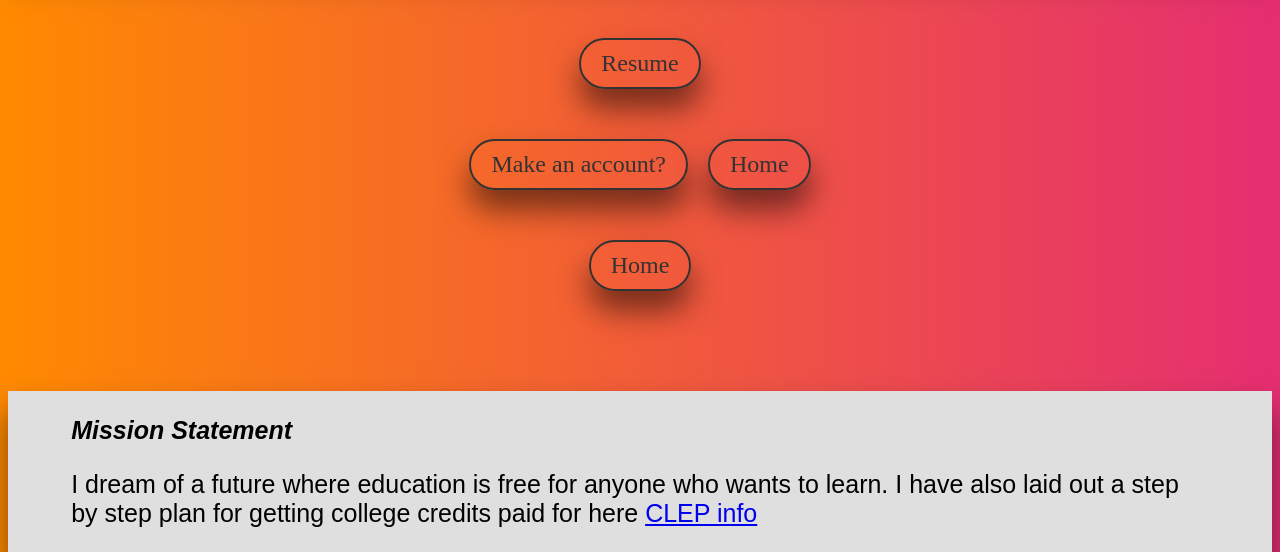
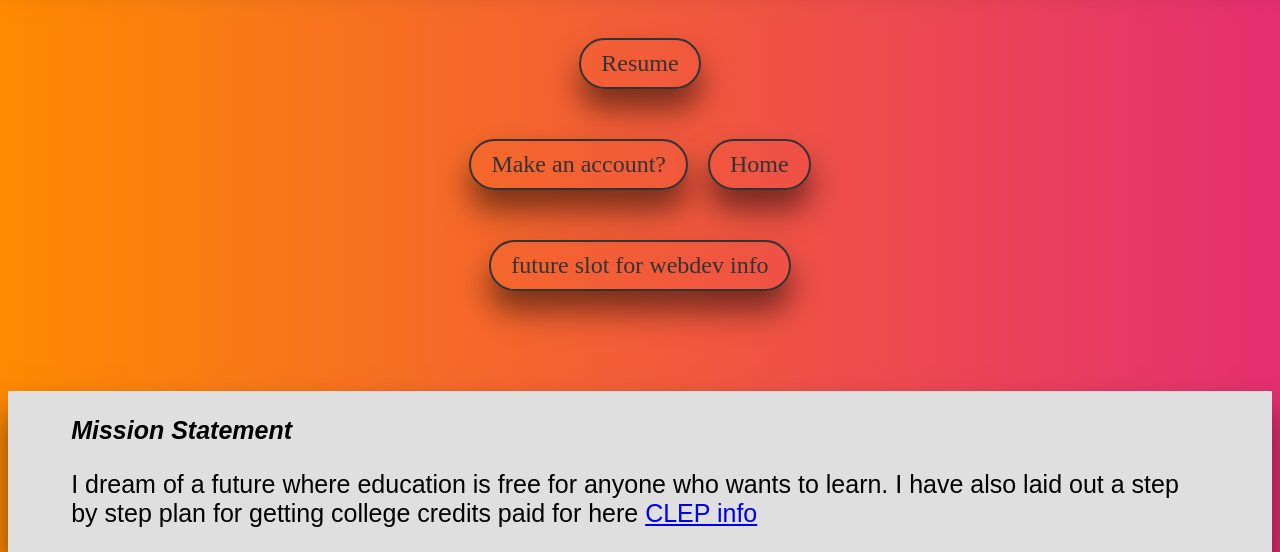
Before and after one commit to BuzzerrdBaait/fcapp, a Django app: page /about in a window 1280 px wide. Shown: the part 237-789 px from the top of the page. Run offline with Django 4.2, Linux system fonts and the light colour scheme.

Commit message:
I noticed I had doubled up on the home links on about us page

```diff
--- a/fcapp/templates/fcapp/about_us.html
+++ b/fcapp/templates/fcapp/about_us.html
@@ -40,7 +40,7 @@
 
             <div class="row">
 
-               <a href="{% url 'home' %}">Home</a>
+               <a href="{% url 'webinfo' %}">future slot for webdev info</a>
                </div>
 
           </nav>
```
